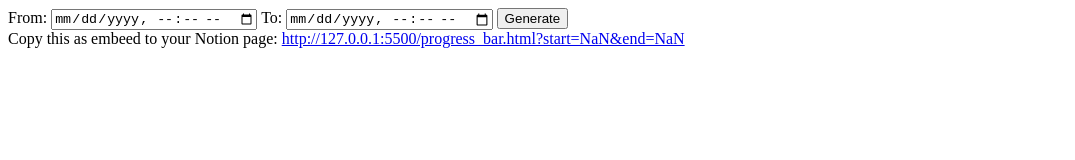
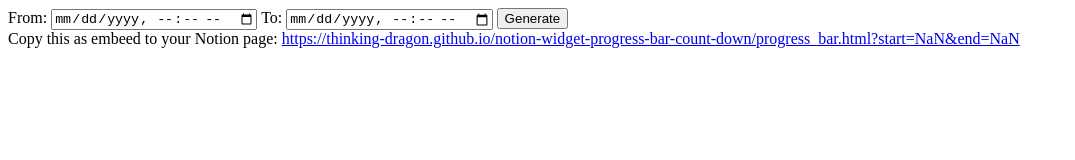
Before and after one commit to Thinking-Dragon/notion-widget-progress-bar-count-down, a plain HTML site: page configuration.html in a window 1280 px wide. Both pictures are taken after a click on the button "Generate". Shown: the whole page, without its empty margins (0-1075 px from the left). Drawn offline with Linux system fonts and the light colour scheme.

Commit message:
Change generated embeed url to github pages for demo

```diff
--- a/configuration.html
+++ b/configuration.html
@@ -18,7 +18,7 @@
             const startTimestamp = new Date(startTime).valueOf();
             const endTimestamp = new Date(endTime).valueOf();
 
-            const embeedLink = `http://127.0.0.1:5500/progress_bar.html?start=${startTimestamp}&end=${endTimestamp}`;
+            const embeedLink = `https://thinking-dragon.github.io/notion-widget-progress-bar-count-down/progress_bar.html?start=${startTimestamp}&end=${endTimestamp}`;
 
             document.getElementById('embeed-link').setAttribute('href', embeedLink);
             document.getElementById('embeed-link').innerHTML = embeedLink;
```
